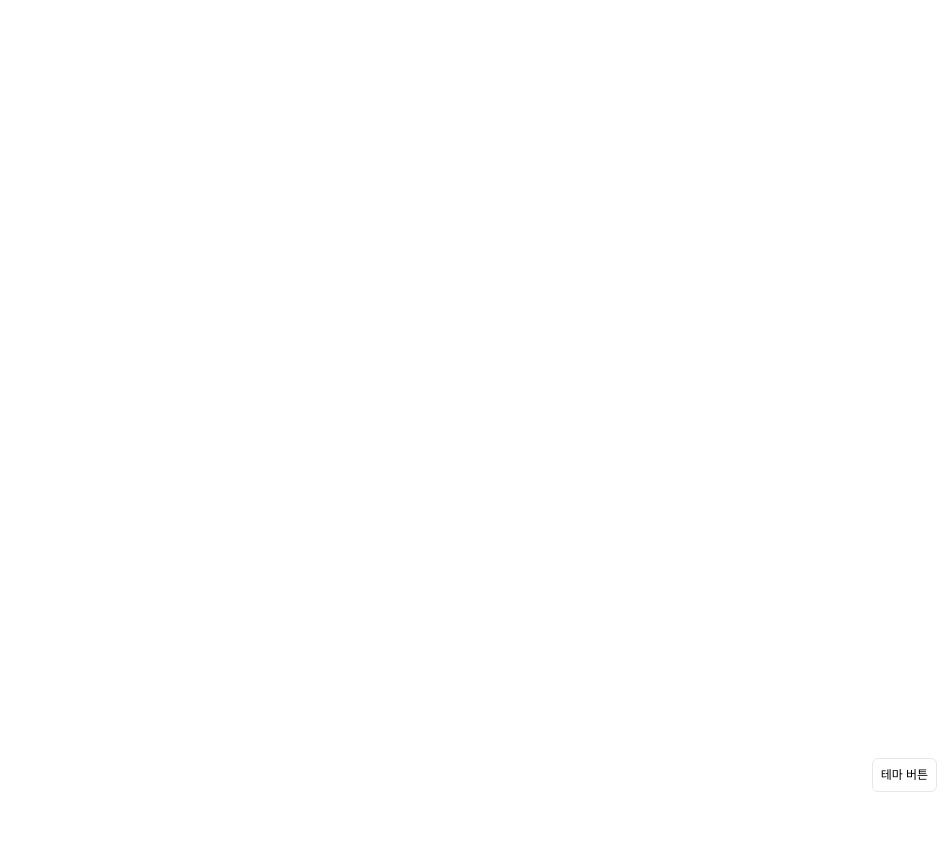
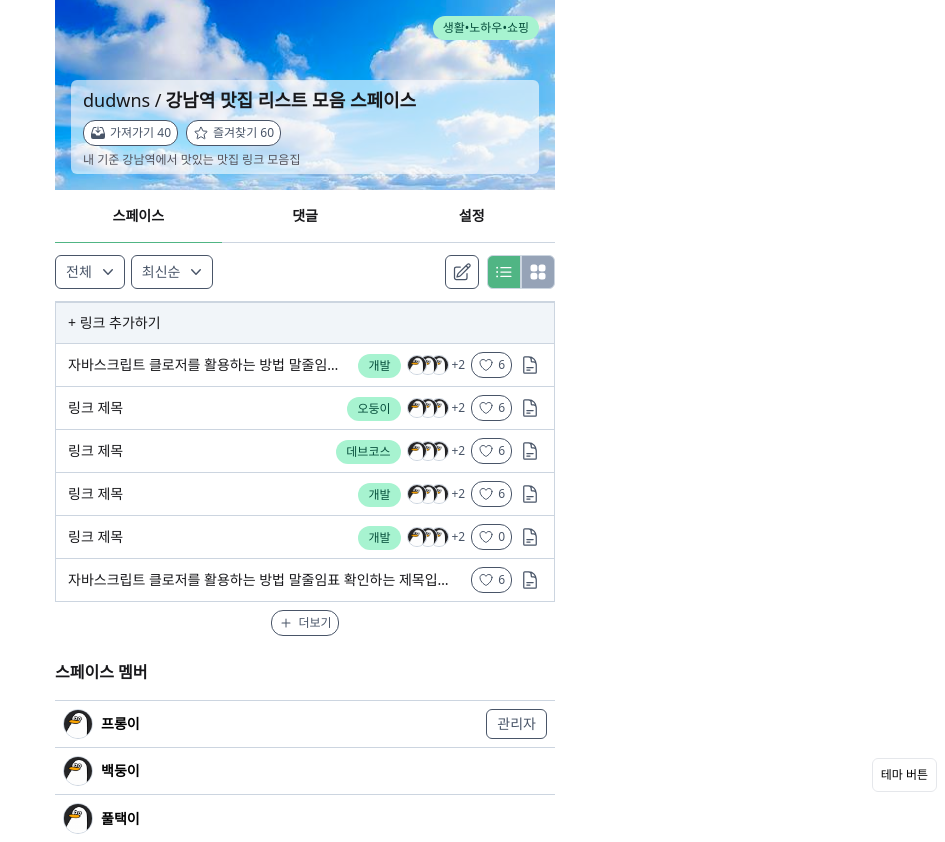
Before and after one commit to Team-TenTen/LinkHub-FE, a Next.js app: page /space/123 in a window 1280 px wide. Shown: the whole page, without its empty margins (335-1280 px from the left). Before the commit the page ends 800 px from the top, so only its background shows below. Built offline with nearby package versions, Linux system fonts and the light colour scheme; a web font is replaced by a local one.

Commit message:
feat: #43 - 스페이스 상세 페이지 구현

```diff
--- a/src/app/(routes)/space/[spaceId]/page.tsx
+++ b/src/app/(routes)/space/[spaceId]/page.tsx
@@ -1,5 +1,130 @@
+'use client'
+
+import { useState } from 'react'
+import { Dropdown, LinkList, SpaceMemberList } from '@/components'
+import Button from '@/components/common/Button/Button'
+import Space from '@/components/common/Space/Space'
+import Tab from '@/components/common/Tab/Tab'
+import TabItem from '@/components/common/Tab/TabItem'
+import { mock_LinkData, mock_memberData } from '@/data'
+import { PencilSquareIcon } from '@heroicons/react/24/outline'
+import {
+  EyeIcon,
+  ListBulletIcon,
+  PlusSmallIcon,
+  Squares2X2Icon,
+} from '@heroicons/react/24/solid'
+
 const SpacePage = () => {
-  return <></>
+  const [currentTab, setCurrentTab] = useState(0)
+  const [view, setView] = useState<'list' | 'card' | undefined>('list')
+  const [isEdit, setIsEdit] = useState(false)
+  const user = 'dudwns'
+  const spaceObj = {
+    userName: 'dudwns',
+    spaceId: '123',
+    spaceImage: '/TestImage.svg',
+    spaceName: '강남역 맛집 리스트 모음 스페이스',
+    description: '내 기준 강남역에서 맛있는 맛집 링크 모음집',
+    category: '생활•노하우•쇼핑',
+    favorite: 60,
+    scrap: 40,
+    comment: true,
+  }
+
+  const tabArr = [
+    { text: '스페이스', content: '스페이스 페이지', dest: '/space/123' },
+    { text: '댓글', content: '댓글 페이지', dest: '/space/123/comment' },
+    { text: '설정', content: '설정 페이지', dest: '/space/123/setting' },
+  ]
+
+  const handleEditSpace = () => {
+    setIsEdit(true)
+  }
+  return (
+    <>
+      <Space
+        type="Header"
+        userName={spaceObj.userName}
+        spaceName={spaceObj.spaceName}
+        spaceImage={spaceObj.spaceImage}
+        description={spaceObj.description}
+        category={spaceObj.category}
+        scrap={spaceObj.scrap}
+        favorite={spaceObj.favorite}
+      />
+      {user === spaceObj.userName && (
+        <Tab>
+          {tabArr.map((tabItem, index) => (
+            <TabItem
+              key={index}
+              active={currentTab === index ? true : false}
+              dest={tabItem.dest}
+              text={tabItem.text}
+              onClick={() => setCurrentTab(index)}
+            />
+          ))}
+        </Tab>
+      )}
+      <div className="flex items-center justify-between py-3">
+        <div className="flex items-center gap-1.5">
+          <Dropdown
+            type="tag"
+            tags={['JavaScript', 'TypeScript', 'Java', 'Python']}
+            size="medium"
+            placement="left"
+            onChange={(e) => {
+              console.log(e?.currentTarget.value)
+            }}
+          />
+          <Dropdown
+            type="space"
+            size="medium"
+            placement="left"
+            onChange={(e) => {
+              console.log(e?.currentTarget.value)
+            }}
+          />
+        </div>
+        <div className="flex gap-2">
+          <Button
+            className="button button-white p-1.5"
+            onClick={() => setIsEdit((prev) => !prev)}>
+            {isEdit ? (
+              <EyeIcon className="h-5 w-5" />
+            ) : (
+              <PencilSquareIcon className="h-5 w-5" />
+            )}
+          </Button>
+          <div>
+            <Button
+              className="rounded-md rounded-r-none border border-slate3 bg-emerald5 p-1.5 text-sm font-bold text-white"
+              onClick={() => setView('list')}>
+              <ListBulletIcon className="h-5 w-5" />
+            </Button>
+            <Button
+              className="rounded-md rounded-l-none border border-slate3  bg-slate4 p-1.5 text-sm font-bold text-white"
+              onClick={() => setView('card')}>
+              <Squares2X2Icon className="h-5 w-5" />
+            </Button>
+          </div>
+        </div>
+      </div>
+      <LinkList
+        links={mock_LinkData}
+        read={true}
+        summary={true}
+        edit={isEdit}
+        type={view}
+      />
+      <div className="flex justify-center py-2">
+        <Button className="button button-round button-white">
+          <PlusSmallIcon className="h-4 w-4" /> 더보기
+        </Button>
+      </div>
+      <SpaceMemberList members={mock_memberData} />
+    </>
+  )
 }
 
 export default SpacePage
```
